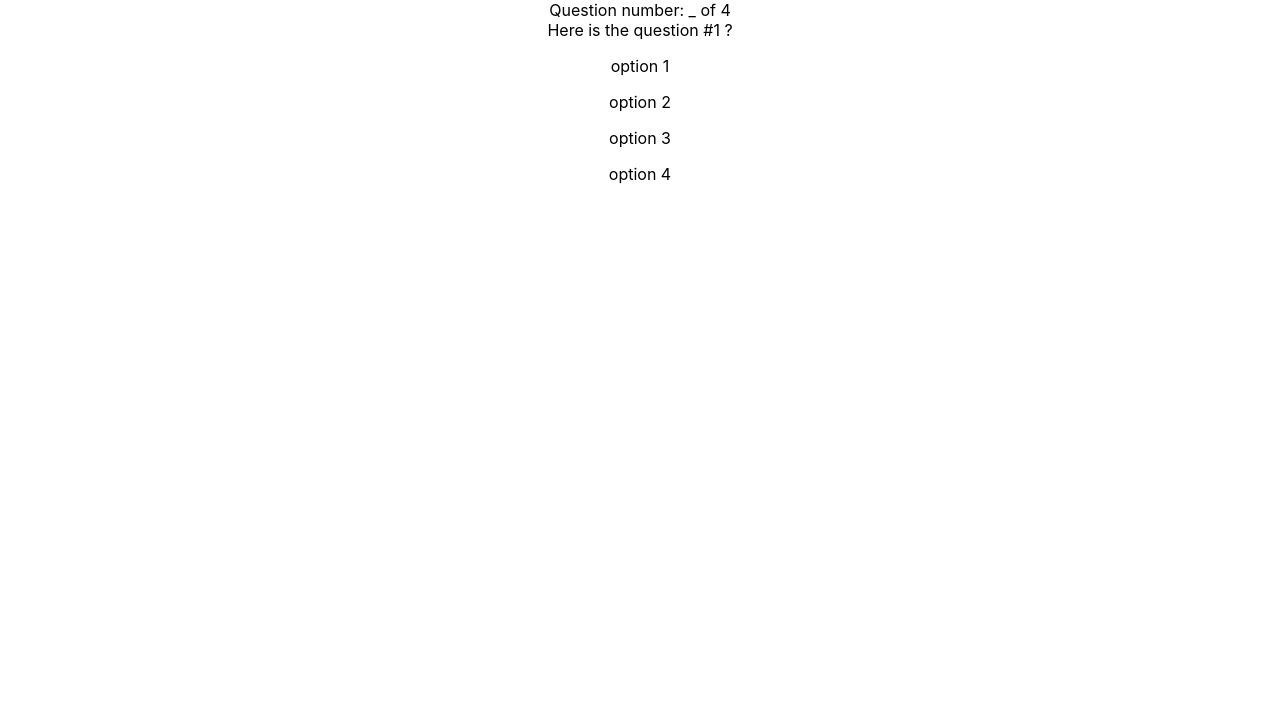
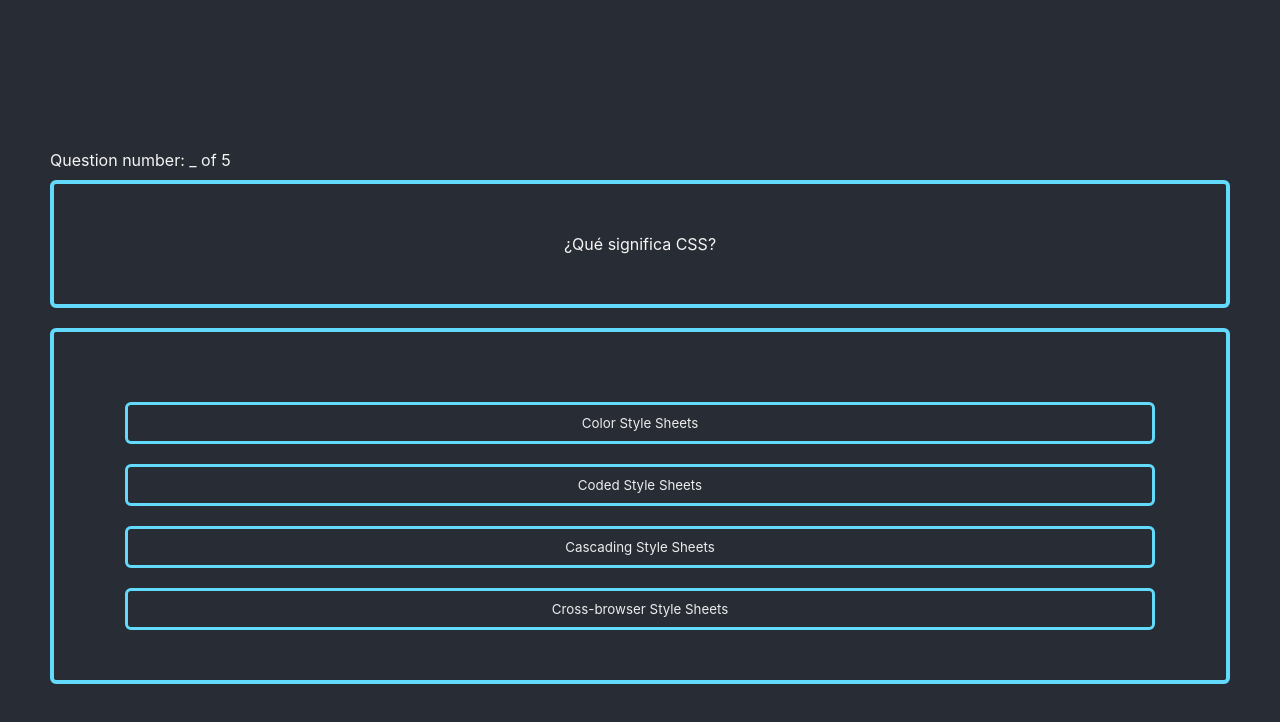
Before and after one commit to Dan33311/q-and-a-app, a React (Create React App) app: page / in a window 1280 px wide. Shown: the top 722 px of the page. Built offline with nearby package versions, Linux system fonts and the light colour scheme.

Commit message:
create one questions category and styles

```diff
--- a/src/App.css
+++ b/src/App.css
@@ -1,17 +1,19 @@
 .App {
+  margin-top: 0px;
+  background-color: #282c34;
   text-align: center;
 }
 
-.App-logo {
+/* .App-logo {
   height: 40vmin;
   pointer-events: none;
-}
+} */
 
-@media (prefers-reduced-motion: no-preference) {
+/* @media (prefers-reduced-motion: no-preference) {
   .App-logo {
     animation: App-logo-spin infinite 20s linear;
   }
-}
+} */
 
 .App-header {
   background-color: #282c34;
@@ -28,11 +30,49 @@
   color: #61dafb;
 }
 
-@keyframes App-logo-spin {
+/* .questions-head {
+
+} */
+
+.question-count {
+  color: whitesmoke;
+  margin-top: 150px;
+  margin-left: 50px;
+  text-align: start;
+  /* outline: 1px solid salmon; */
+}
+
+.question-text {
+  margin: 10px 50px 20px 50px;
+  padding: 50px;
+  border: 4px solid #61dafb;
+  border-radius: 6px;
+  color: whitesmoke;
+}
+
+.answer-options {
+  margin: 0px 50px 50px 50px;
+  padding: 50px;
+  border: 4px solid #61dafb;
+  border-radius: 6px;
+}
+
+.answers-btn button {
+  font-family: -apple-system, BlinkMacSystemFont, 'Segoe UI', 'Roboto', 'Oxygen', 'Ubuntu', 'Cantarell', 'Fira Sans', 'Droid Sans', 'Helvetica Neue', sans-serif;
+  color: rgba(245, 245, 245, 0.959);
+  background-color: #282c34;
+  border: 3px solid #61dafb;
+  border-radius: 6px;
+  width: 96%;
+  margin-top: 20px;
+  padding: 10px;
+}
+
+/* @keyframes App-logo-spin {
   from {
     transform: rotate(0deg);
   }
   to {
     transform: rotate(360deg);
   }
-}
+} */
--- a/src/components/Questions.js
+++ b/src/components/Questions.js
@@ -3,57 +3,69 @@ const Questions = () => {
   const questions = [
     {
       id: 1,
-      questionText : 'Here is the question #1 ?',
+      questionText : '¿Qué significa CSS?',
       answersOptions: [
-        { option1: 'option 1', isCorrect: false },
-        { option2: 'option 2', isCorrect: false },
-        { option3: 'option 3', isCorrect: true },
-        { option4: 'option 4', isCorrect: false },
+        { answerText: 'Color Style Sheets', isCorrect: false },
+        { answerText: 'Coded Style Sheets', isCorrect: false },
+        { answerText: 'Cascading Style Sheets', isCorrect: true },
+        { answerText: 'Cross-browser Style Sheets', isCorrect: false },
       ]
     },
     {
       id: 2,
-      questionText : 'question2',
+      questionText : '¿Cómo podemos añadir un comentario en una hoja de estilo CSS?',
       answersOptions: [
-        { option1: '', isCorrect: false },
-        { option2: '', isCorrect: false },
-        { option3: '', isCorrect: false },
-        { option4: '', isCorrect: true },
+        { answerText: '/* esto es un comentario CSS */', isCorrect: true },
+        { answerText: '<!-- Esto es un comentario CSS -->', isCorrect: false },
+        { answerText: 'No se puede', isCorrect: false },
+        { answerText: '// Este es un comentario CSS', isCorrect: false },
       ]
     },
     {
       id: 3,
-      questionText : 'question3',
+      questionText : '¿En qué sección de la página HTML podemos definir una hoja de estilo interna CSS?',
       answersOptions: [
-        { option1: '', isCorrect: false },
-        { option2: '', isCorrect: false },
-        { option3: '', isCorrect: true },
-        { option4: '', isCorrect: false },
+        { answerText: 'En la sección <head>', isCorrect: true },
+        { answerText: 'Se puede definir en cualquier sección de la página', isCorrect: false },
+        { answerText: 'En al sección <body>', isCorrect: false },
+        { answerText: 'En la sección <footer>', isCorrect: false },
       ]
     },
     {
       id: 4,
-      questionText : 'question4',
+      questionText : '¿Para que se utiliza la regla @keyframes?',
       answersOptions: [
-        { option1: '', isCorrect: true },
-        { option2: '', isCorrect: false },
-        { option3: '', isCorrect: false },
-        { option4: '', isCorrect: false },
+        { answerText: 'Transición', isCorrect: false },
+        { answerText: 'Rotación', isCorrect: false },
+        { answerText: 'Animación', isCorrect: true },
+        { answerText: 'Importar fuentes', isCorrect: false },
       ]
     },
-
+    {
+      id: 5,
+      questionText : '¿Cual es la respuesta correcta para generar un efecto de transición?',
+      answersOptions: [
+        { answerText: 'transition: height .8s;', isCorrect: true },
+        { answerText: 'transition-height: .8s;', isCorrect: false },
+        { answerText: 'transform: transition(height, .8s);', isCorrect: false },
+        { answerText: 'transition-s: 8;', isCorrect: false },
+      ]
+    },
   ]
 
 
   return (
     <>
-      <div className="question-count">Question number: _ of {questions.length}</div>
-      <div className="question-text">{questions[0].questionText}</div>
-      <div className="answer-options">
-        <p>{questions[0].answersOptions[0].option1}</p>
-        <p>{questions[0].answersOptions[1].option2}</p>
-        <p>{questions[0].answersOptions[2].option3}</p>
-        <p>{questions[0].answersOptions[3].option4}</p>
+      <div className="questions-head">
+        <div className="question-count">Question number: _ of {questions.length}</div>
+        <div className="question-text">{questions[0].questionText}</div>
+      </div>
+      <div className="answer-options" >
+        {questions[0].answersOptions.map( answerOption => (
+          <div className="answers-btn">
+            <button>{answerOption.answerText}</button>
+          </div>
+        ))}
       </div>
     </>
   );
--- a/src/index.css
+++ b/src/index.css
@@ -5,6 +5,7 @@ body {
     sans-serif;
   -webkit-font-smoothing: antialiased;
   -moz-osx-font-smoothing: grayscale;
+  background-color: #282c34;
 }
 
 code {
```
Also changed, not shown: public/manifest.json.
